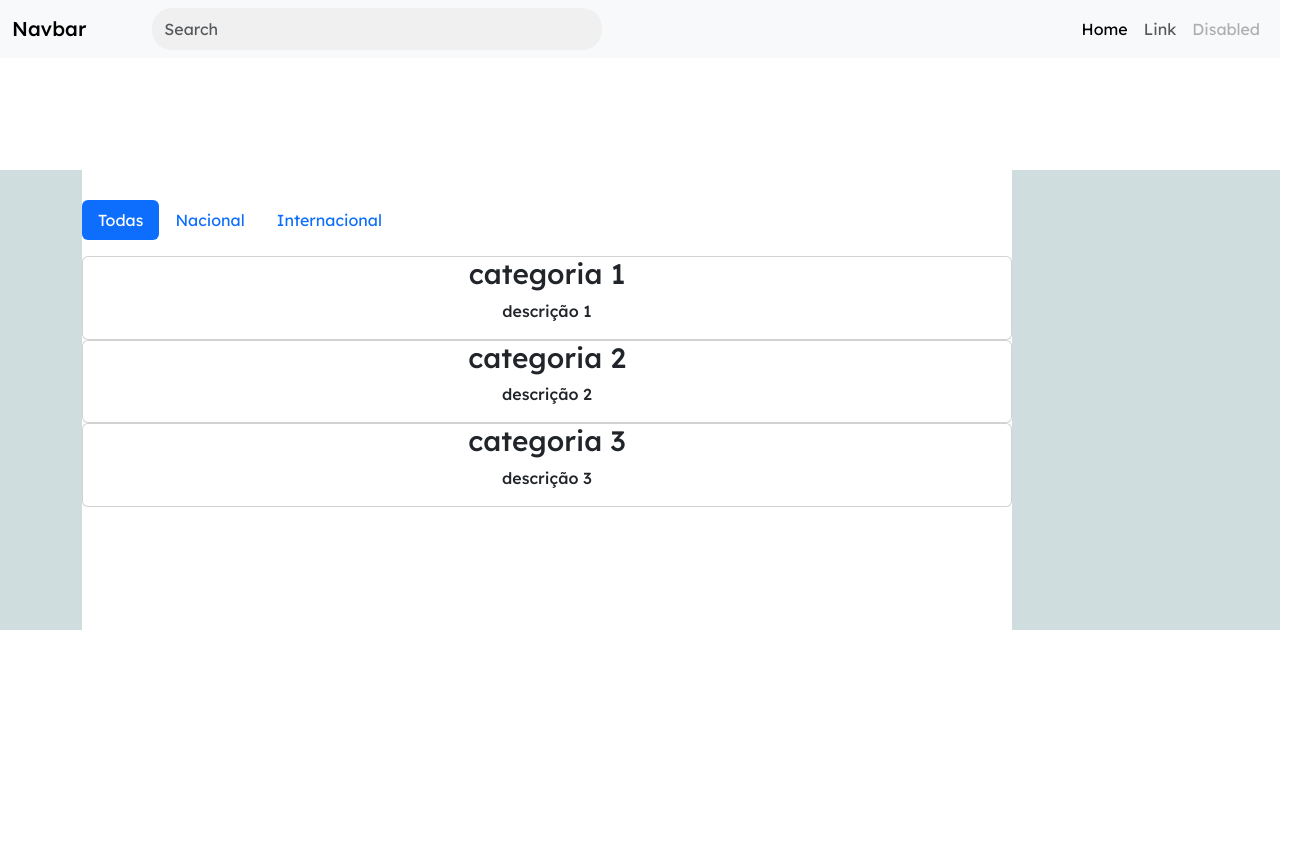
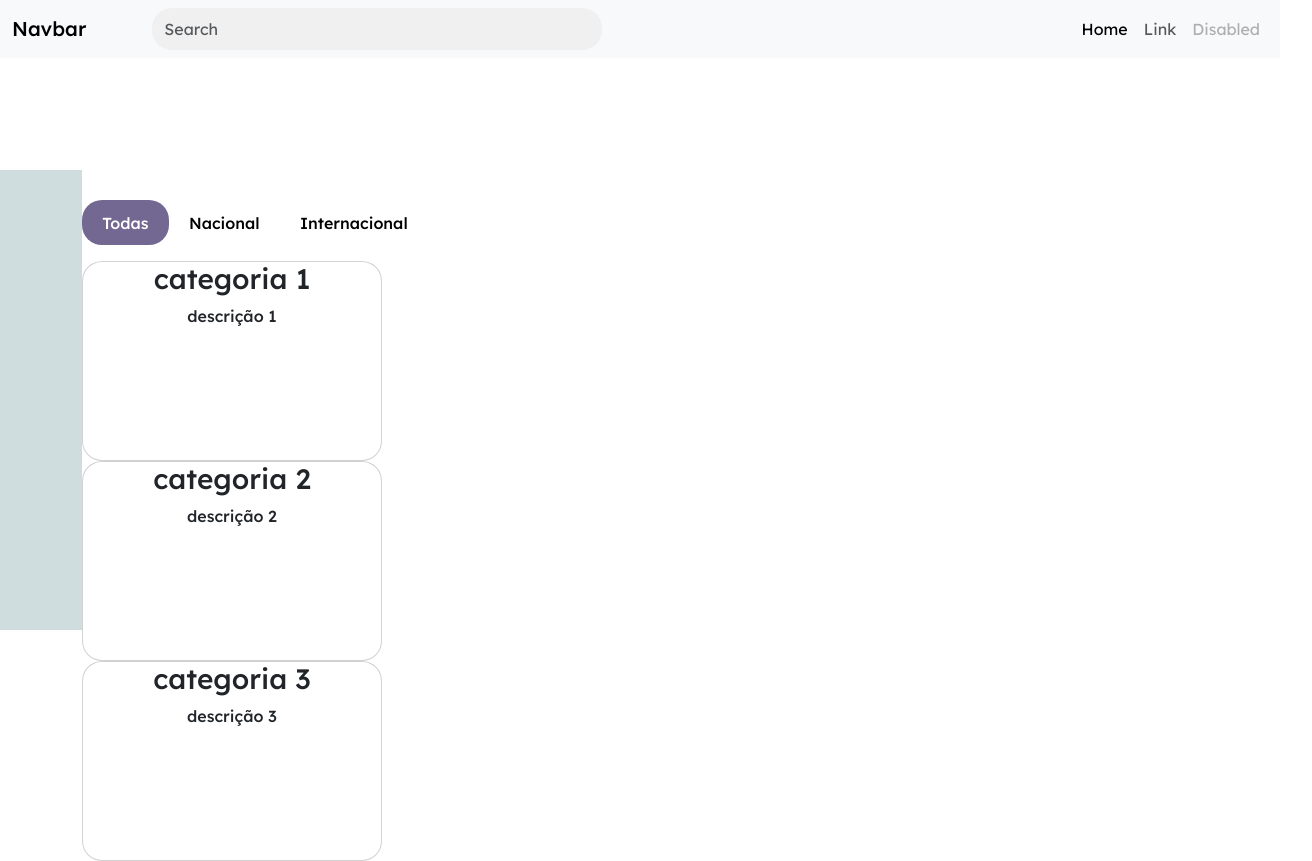
Before and after one commit to duudafs/travelapp, a React (Vite) app: page /home in a window 1280 px wide. Shown: the whole page, 1312 px wide, since content can reach past the window. Before the commit the page ends 800 px from the top, so only its background shows below. Built offline with nearby package versions, Linux system fonts and the light colour scheme.

Commit message:
card categorias

```diff
--- /dev/null
+++ b/src/assets/components/CardCategoria.css
@@ -0,0 +1,3 @@
+.card-categoria{
+    background-color: aqua;
+}
--- a/src/assets/components/CardCategoria.jsx
+++ b/src/assets/components/CardCategoria.jsx
@@ -1,8 +1,10 @@
 import { Link } from 'react-router-dom'
+import './CardCategoria.css'
+
 
 function CardCategoria({ nome, desc, rota }) {
   return (
-    <Link to={rota} className="card">
+    <Link to={rota} className="card" style={{ backgroundColor: 'white', width: '300px', height: '200px', borderRadius: '20px' }}>
       <h3>{nome}</h3>
       <p>{desc}</p>
     </Link>
--- a/src/views/Home.css
+++ b/src/views/Home.css
@@ -10,26 +10,22 @@ body{
 }
 
 .container-cat {
-  width: 930px;
+  width: 1230px;
   height: 460px;
   background-color: rgb(255, 255, 255);
 }
 
-.btn-todas,
-.btn-nacional,
-.btn-internacional{
-    width: auto;
-    height: 45px;
-   background-color: rgb(25, 201, 63);
-   margin-left: 20px;
-   border-radius: 20px;
 
+.nav-cat-link.active {
+  background-color: #736891;
+  color: white;
 }
 
-.btn-todas,
-.btn-nacional,
-.btn-internacional:hover {
- background-color: rgb(40, 25, 128);
-  transform: translateY(-4px);
-box-shadow: rgba(50, 50, 93, 0.25) 0px 6px 12px -2px, rgba(0, 0, 0, 0.3) 0px 3px 7px -3px;
+.nav-cat-link{
+    background-color: rgb(255, 255, 255);
+   color: black;
 }
+
+.nav-cat-link:hover{
+   background-color: #f0ebff;
+}
--- a/src/views/Home.jsx
+++ b/src/views/Home.jsx
@@ -1,4 +1,6 @@
-import  './Home.css'
+import './Home.css'
+import { useState } from 'react'
+
 import CardCategoria from '../assets/components/CardCategoria'
 
 function Home() {
@@ -23,6 +25,8 @@ function Home() {
       rota: '/cat3'
     }
   ]
+
+    const [active, setActive] = useState('todas')
   return (
     <>
 
@@ -31,18 +35,36 @@ function Home() {
         <div className="container">
           <div className="container-cat">
             <row>
-        <ul className="nav nav-pills mb-3" id="pills-tab" role="tablist">
-  <li className="nav-item" role="presentation">
-    <button className="nav-link active" id="pills-home-tab" data-bs-toggle="pill" data-bs-target="#pills-todas" type="button" role="tab" aria-controls="pills-todas" aria-selected="true">Todas</button>
-  </li>
-  <li className="nav-item" role="presentation">
-    <button className="nav-link" id="pills-profile-tab" data-bs-toggle="pill" data-bs-target="#pills-nacional" type="button" role="tab" aria-controls="pills-nacional" aria-selected="false">Nacional</button>
-  </li>
-  <li className="nav-item" role="presentation">
-    <button className="nav-link" id="pills-contact-tab" data-bs-toggle="pill" data-bs-target="#pills-internacional" type="button" role="tab" aria-controls="pills-internacional" aria-selected="false">Internacional</button>
+              <ul className="nav nav-pills mb-3">
+      <li className="nav-item">
+        <button
+          className={`nav-cat-link ${active === 'todas' ? 'active' : ''}`}
+          onClick={() => setActive('todas')}
+        >
+          Todas
+        </button>
       </li>
 
+      <li className="nav-item">
+        <button
+          className={`nav-cat-link ${active === 'nacional' ? 'active' : ''}`}
+          onClick={() => setActive('nacional')}
+        >
+          Nacional
+        </button>
+      </li>
+
+      <li className="nav-item">
+        <button
+          className={`nav-cat-link ${active === 'internacional' ? 'active' : ''}`}
+          onClick={() => setActive('internacional')}
+        >
+          Internacional
+        </button>
+      </li>
     </ul>
+
+
               <div className="tab-content" id="pills-tabContent">
                 <div className="tab-pane fade show active" id="pills-todas" role="tabpanel" aria-labelledby="pills-home-tab" tabindex="0">
                   {categorias.map((cat) => (
```
Lines whose indentation alone changed are shown as unchanged.
